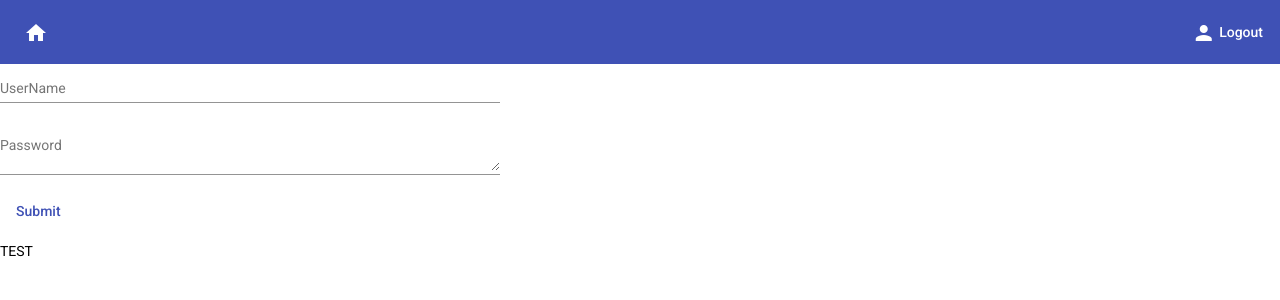
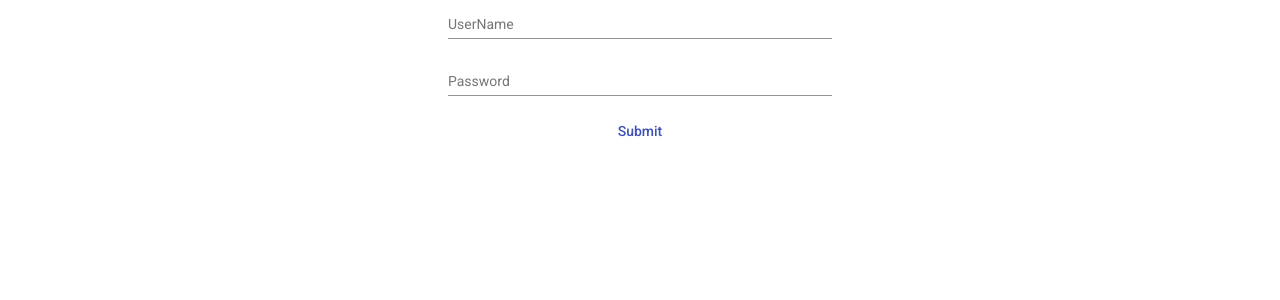
Before and after one commit to gabrielnicolae3103/Student-Management-App-FrontEnd, an Angular app: page /login in a window 1280 px wide. Shown: the top 300 px of the page. Built offline with nearby package versions, Linux system fonts and the light colour scheme.

Commit message:
login styling

```diff
--- a/src/app/app.component.html
+++ b/src/app/app.component.html
@@ -1,10 +1,5 @@
 <!-- nav -->
-<nav class="navbar navbar-expand navbar-dark bg-dark" *ngIf="currentUser">
-  <div class="navbar-nav">
-      <a class="nav-item nav-link" routerLink="/">Home</a>
-      <a class="nav-item nav-link " (click)="logout()">Logout</a>
-  </div>
-</nav>
+<div *ngIf="showNavBar()">
 <mat-toolbar color="primary">
   <span class="home-button"></span>
   <button (click)="goHome()" mat-icon-button color="white" aria-label="some">
@@ -18,6 +13,7 @@
     Logout
   </button>
 </mat-toolbar>
+</div>
 <!-- main app container -->
 <div class="container">
   <router-outlet></router-outlet>
--- a/src/app/app.component.ts
+++ b/src/app/app.component.ts
@@ -28,4 +28,8 @@ export class AppComponent implements OnInit {
   goHome() {
     this.router.navigate(['']);
   }
+
+  showNavBar() {
+    return this.authenticationService.jwt;
+  }
 }
--- a/src/app/components/login-page/login-page.component.css
+++ b/src/app/components/login-page/login-page.component.css
@@ -1,12 +1,15 @@
-.example-form {
-    min-width: 150px;
-    max-width: 500px;
-    width: 50%;
-}
 .example-full-width {
-    width: 500px;
+    width: 30%;
+    /* align-self: center; */
 }
 
-.example-button-row {
-    display: table-cell;
+.login-form {
+    display: flex;
+    justify-content: center;
+    align-items: center;
+    flex-direction: column;
   }
+.error-message {
+    color: #cc0000;
+    font-size: 16px;
+}
--- a/src/app/components/login-page/login-page.component.html
+++ b/src/app/components/login-page/login-page.component.html
@@ -1,4 +1,5 @@
-<form class="example-form">
+<div class="login-form">
+    <h1 *ngIf="error" class="error-message">Wrong Credentials</h1>
     <mat-form-field class="example-full-width">
       <mat-label>UserName</mat-label>
       <input matInput [(ngModel)] = "login.username" [ngModelOptions]="{standalone: true}" placeholder="UserName">
@@ -6,11 +7,7 @@
 
     <mat-form-field class="example-full-width">
       <mat-label>Password</mat-label>
-      <textarea matInput [(ngModel)] = "login.password" [ngModelOptions]="{standalone: true}" placeholder="Password"></textarea>
+      <input matInput [(ngModel)] = "login.password" [ngModelOptions]="{standalone: true}" placeholder="Password">
     </mat-form-field>
-  </form>
   <button mat-button color="primary" class = "example-button-row" (click) = "submitUser()">Submit</button>
-
-  <p>{{login.username}}</p>
-  <p>{{login.password}}</p>
-  <p>TEST</p>
+</div>
--- a/src/app/components/login-page/login-page.component.ts
+++ b/src/app/components/login-page/login-page.component.ts
@@ -19,19 +19,23 @@ export class LoginPageComponent implements OnInit {
   ) { }
 
   login: LoginCrd = {} as any;
-
+  error = false;
   ngOnInit(): void {
     this.login.username = '',
     this.login.password = '';
   }
 
   submitUser(): void{
+    this.error = false;
     this.loginService.postLogin(this.login).subscribe((jwt) => {
       console.log('login');
       localStorage.setItem('localJWT', JSON.stringify(jwt)),
       this.loginService.jwt = JSON.stringify(jwt);
       console.log(JSON.parse(localStorage.getItem('localJWT')));
       this.router.navigateByUrl('/');
+      },
+      (error) => {
+        this.error = true;
       });
   }
 }
--- a/src/app/services/login-service.service.ts
+++ b/src/app/services/login-service.service.ts
@@ -63,5 +63,6 @@ export class LoginServiceService {
 
   logout(): void {
     localStorage.removeItem('localJWT');
+    this.jwt = undefined;
   }
 }
```
